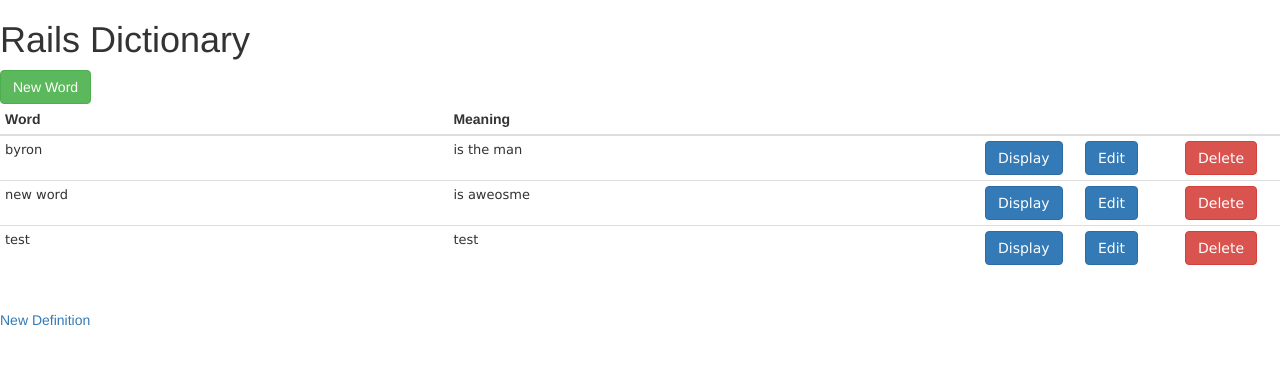
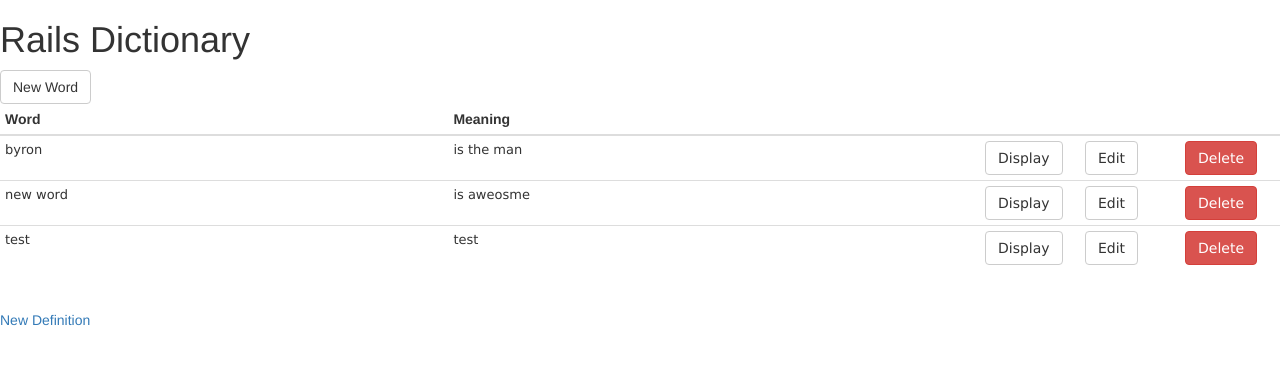
Before and after one commit to byronroark/dictionary, a Rails app: page / in a window 1280 px wide. Shown: the top 365 px of the page. Run offline with Rails 7, Linux system fonts and the light colour scheme; data comes from the database, SQL or seed files in the repository; style sheets or scripts are compiled from the project's sources; some libraries are stand-ins or nearby versions.

Commit message:
changed button styles

```diff
--- a/app/assets/stylesheets/application.css
+++ b/app/assets/stylesheets/application.css
@@ -15,10 +15,11 @@
  */
  body {
    background-color: #dddddd;
+   margin-left: 20px;
  }
 
  .square_corners {
-   border-radius: 0 !important;
+   border-radius: 0;
  }
 
  .cell_padding {
--- a/app/views/definitions/index.html.erb
+++ b/app/views/definitions/index.html.erb
@@ -1,5 +1,5 @@
   <h1>Rails Dictionary</h1>
-  <%= link_to 'New Word', new_definition_path, class: "btn btn-success" %>
+  <%= button_to 'New Word', new_definition_path, class: "btn btn-default", method: :get %>
   <% if @search %>
     <h3>You search for <%= @search %></h3>
     <h4>Found <%= pluralize(@definitions.count, "definition") %></h4>
@@ -18,8 +18,8 @@
         <tr>
           <td><%= definition.word %></td>
           <td><%= definition.meaning %></td>
-          <td class="table-button-cell"><%= button_to 'Display', definition, class: "btn btn-primary cell_padding", method: :get  %></td>
-          <td class="table-button-cell"><%= button_to 'Edit', edit_definition_path(definition), class: "btn btn-primary cell_padding" %></td>
+          <td class="table-button-cell"><%= button_to 'Display', definition, class: "btn btn-default cell_padding", method: :get  %></td>
+          <td class="table-button-cell"><%= button_to 'Edit', edit_definition_path(definition), class: "btn btn-default cell_padding" %></td>
           <td class="table-button-cell"><%= button_to 'Delete', definition, method: :delete, class: "btn btn-danger cell_padding", data: { confirm: 'Are you sure you want to delete this definition?' } %></td>
         </tr>
       <% end %>
```
Also changed, not shown: 1 other file.
